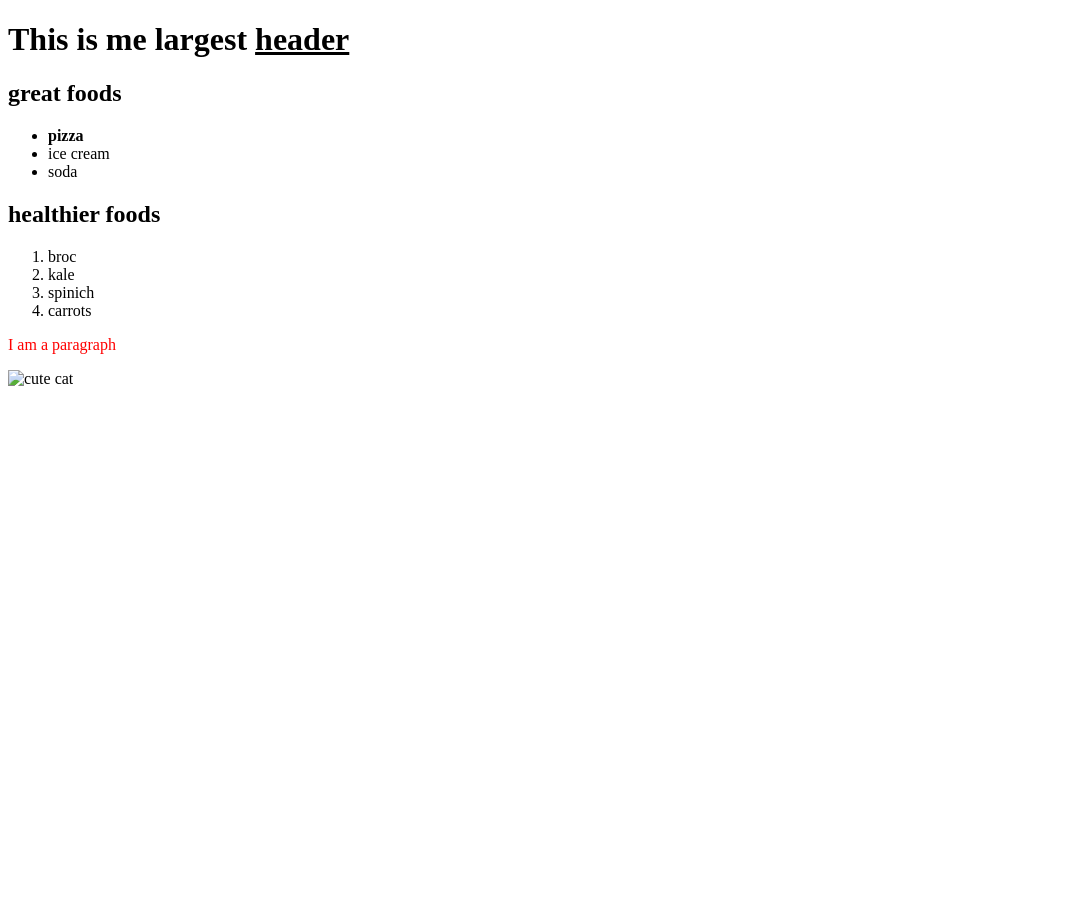
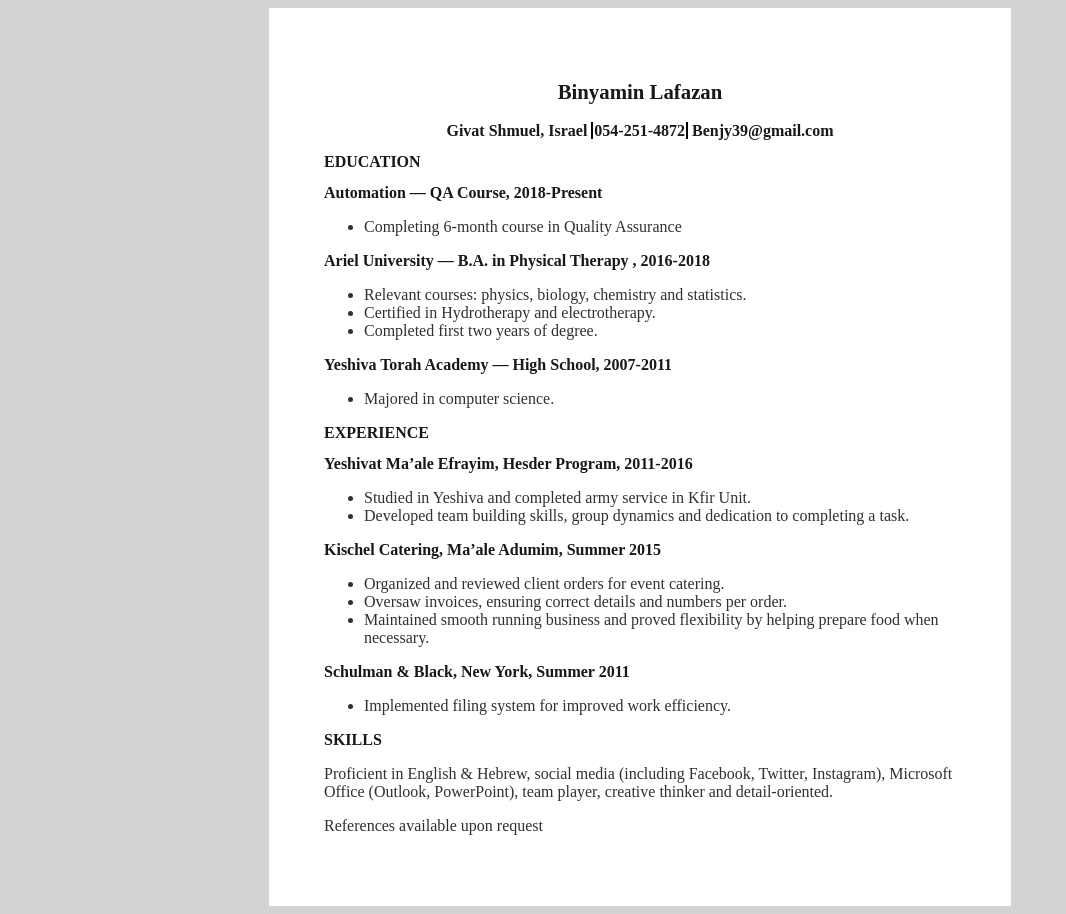
Before and after one commit to binster123/binster123.github.io, a plain HTML site: page index.html in a window 1280 px wide. Shown: the whole page, without its empty margins (0-1066 px from the left). Before the commit the page ends 800 px from the top, so only its background shows below. Drawn offline with Linux system fonts and the light colour scheme.

Commit message:
Update index.html

```diff
--- a/index.html
+++ b/index.html
@@ -1,34 +1,101 @@
-
 <!doctype html>
 <html>
 <head>
-    <title>my html</title>
+    <title>binyamin lafazans resume</title>
 
     <meta charset="utf-8" />
     <meta http-equiv="Content-type" content="text/html; charset=utf-8" />
+    <style>
+		h2{
+		font-size: 1em;
+		}
+		.main-section{
 
+		}
+		#whole-page{
+		background-color: rgb(211,211,211);
+		color: rgb(24,24,24);
+		}
+		.all-text{
+		background-color: white;
+		margin-left: auto;
+		margin-right: auto;
+		width: 50%;
+		padding: 55px;
+		}
+		li, p{
+		color: rgb(48,48,48);
+		}
+		.top-text{
+		text-align: center;
+		}
+		.phone-number{
+		border-left: 2px solid black;
+		border-right: 2px solid black;
+		padding-left: 1px;
+		padding-right: 1px;
+		}
+		.my-name{
+		font-size: 1.3em;
+		}
+	</style>
 </head>
 
-<body>
-	<h1>This is me <strong>largest</strong> <u>header</u></h1>
+<body id="whole-page">
+<div class="all-text">
+<div class="top-text">
+<h2 class="my-name">Binyamin Lafazan</h2>
+<h2>Givat Shmuel, Israel <span class="phone-number">054-251-4872</span> Benjy39@gmail.com</h2>
+</div>
+<!--education-->
 
-	<h2>great foods</h2>
-	<ul>
-		<li><strong>pizza</strong></li>
-		<li>ice cream</li>
-		<li>soda</li>
+<div class="main-section">
+<div>
+<h2>EDUCATION</h2>
+<h2>Automation — QA Course, 2018-Present</h2>
+<ul>
+	<li> Completing 6-month course in Quality Assurance   </li>
 	</ul>
-	<h2>healthier foods</h2>
-	<ol>
-		<li>broc</li>
-		<li>kale</li>
-		<li>spinich</li>
-		<li>carrots</li>
-	</ol>
-	<p style="color:red">I am a paragraph</p>
-	<p>
-		<img src="realcat" alt="cute cat">
-	</p>
+<h2>Ariel University — B.A. in Physical Therapy , 2016-2018</h2>
+<ul>
+	<li> Relevant courses: physics, biology, chemistry and statistics.   </li>
+	<li> Certified in Hydrotherapy and electrotherapy.   </li>
+	<li> Completed first two years of degree.  </li>
+</ul>
+<h2>Yeshiva Torah Academy — High School, 2007-2011</h2>
+<ul>
+	<li>  Majored in computer science.   </li>
+	</ul>
 
+
+<!--end of education-->
+
+<!--experience-->
+<h2>EXPERIENCE</h2>
+<h2>Yeshivat Ma’ale Efrayim, Hesder Program, 2011-2016 </h2>
+<ul>
+	<li> Studied in Yeshiva and completed army service in Kfir Unit. </li>
+	<li> Developed team building skills, group dynamics and dedication to completing a task. </li>
+</ul>
+<h2>Kischel Catering, Ma’ale Adumim, Summer 2015  </h2>
+<ul>
+	<li>  Organized and reviewed client orders for event catering.    </li>
+	<li> Oversaw invoices, ensuring correct details and numbers per order.      </li>
+	<li>  Maintained smooth running business and proved flexibility by helping prepare food when  necessary.     </li>
+</ul>
+<h2>Schulman & Black, New York, Summer 2011</h2>
+<ul>
+	<li>  Implemented filing system for improved work efficiency.
+</li>
+	</ul>
+<!--end of experience-->
+
+<h2>SKILLS</h2>
+<p>Proficient in English & Hebrew, social media (including Facebook, Twitter, Instagram), Microsoft Office (Outlook, PowerPoint), team player, creative thinker and detail-oriented.
+</p>
+<p>References available upon request</p>
+</div>
+</div>
+</div>
 </body>
 </html>
```
